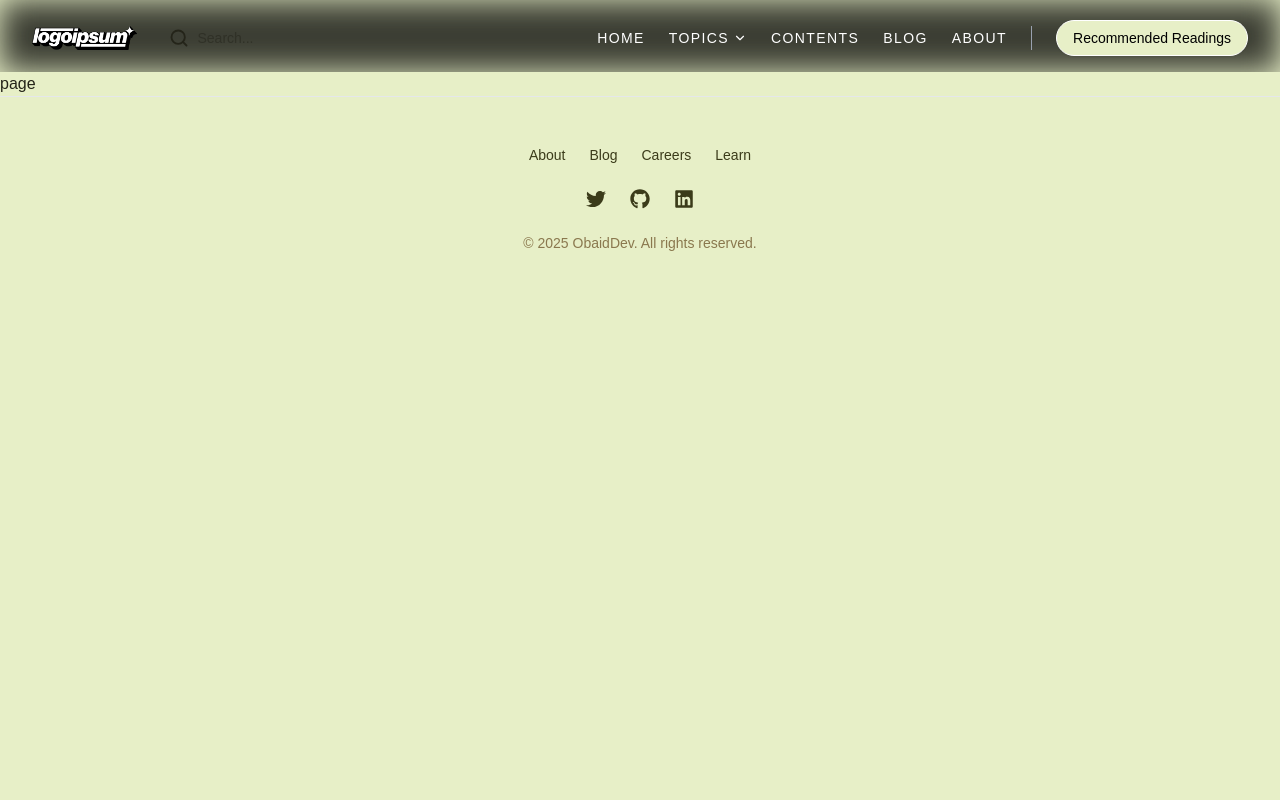
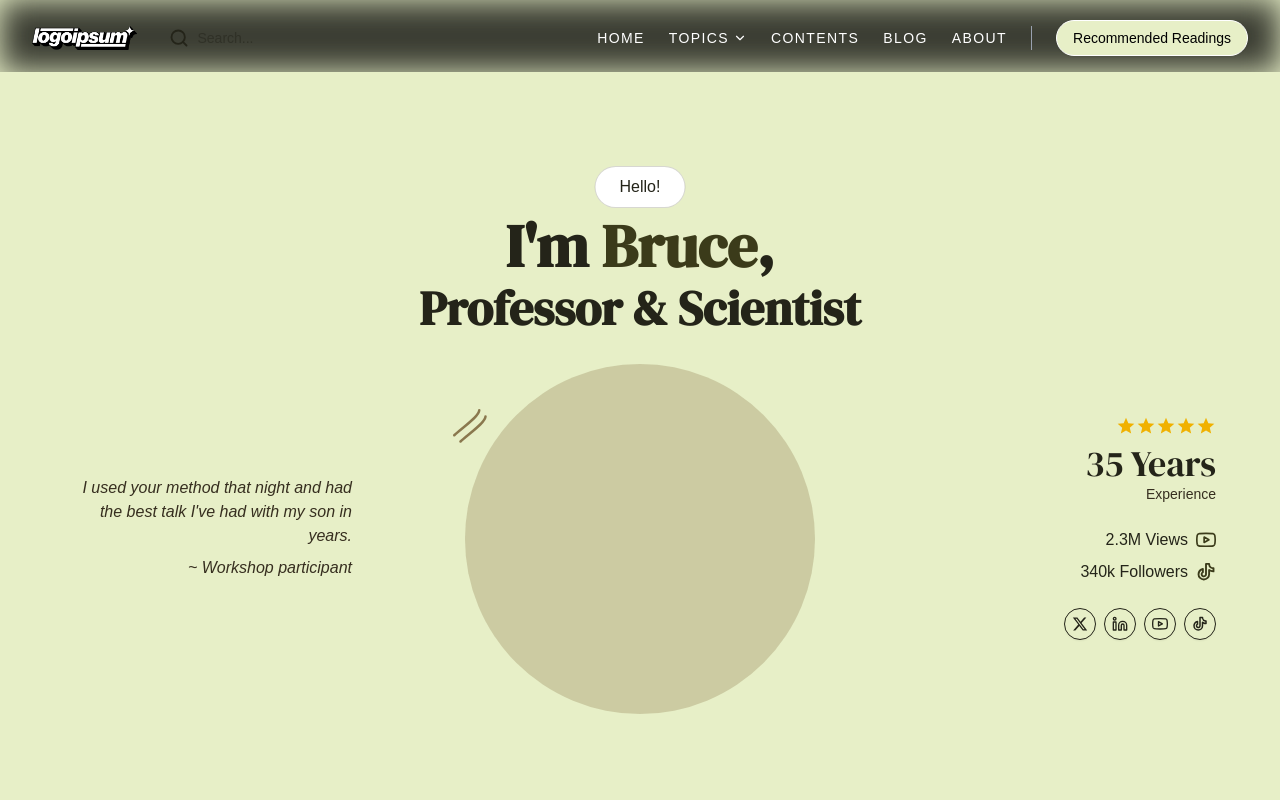
Before and after one commit to Oba1d-Khan/communicationhelp, a Next.js app: page /about in a window 1280 px wide. Shown: the top 800 px of the page. Built offline with nearby package versions, Linux system fonts and the light colour scheme; a web font is replaced by a local one.

Commit message:
add about section

```diff
--- a/src/app/about/page.js
+++ b/src/app/about/page.js
@@ -1,7 +1,12 @@
+import Intro from "@/components/about/Intro";
 import React from "react";
 
 const page = () => {
-  return <div>page</div>;
+  return (
+    <main className="root-layout min-h-screen">
+      <Intro />
+    </main>
+  );
 };
 
 export default page;
--- a/src/app/blog/page.js
+++ b/src/app/blog/page.js
@@ -0,0 +1,7 @@
+import React from "react";
+
+const page = () => {
+  return <div>page</div>;
+};
+
+export default page;
--- a/src/app/page.js
+++ b/src/app/page.js
@@ -3,11 +3,9 @@ import CTA from "@/components/shared/CTA";
 
 export default function Home() {
   return (
-    <div className="root-layout  ">
-      <main>
-        <Hero />
-      </main>
+    <main className="root-layout min-h-screen">
+      <Hero />
       <CTA />
-    </div>
+    </main>
   );
 }
--- /dev/null
+++ b/src/components/about/Intro.jsx
@@ -0,0 +1,167 @@
+import React from "react";
+import { Star } from "lucide-react";
+import Image from "next/image";
+import { FiYoutube, FiLinkedin } from "react-icons/fi";
+import { PiTiktokLogoBold } from "react-icons/pi";
+import { FaXTwitter } from "react-icons/fa6";
+import { Button } from "../ui/button";
+
+const Intro = () => {
+  return (
+    <section className="w-full py-12 md:py-24 bg-background relative overflow-hidden ">
+      <div className="container relative">
+        {/* Hello bubble */}
+        <div className="absolute -top-6 md:top-[-50px] left-1/2 transform -translate-x-1/2 -translate-y-1/2 md:translate-y-0">
+          <div className="bg-white dark:bg-primary/20 px-6 py-2  rounded-full border border-primary/20">
+            <span className="font-medium">Hello!</span>
+          </div>
+        </div>
+
+        {/* Name and title positioned behind the head */}
+        <div className="text-center mb-8 relative z-10">
+          <h2 className="text-4xl md:text-6xl font-heading">
+            <span className="text-foreground">I'm </span>
+            <span className="text-primary">Bruce</span>
+            <span className="text-foreground">,</span>
+          </h2>
+          <h3 className="text-3xl md:text-5xl font-heading text-foreground mt-2">
+            Professor & Scientist
+          </h3>
+        </div>
+
+        <div className="flex flex-col md:flex-row items-center justify-between relative">
+          {/* Left side - Quote */}
+          <div className="md:w-1/4 mb-8 md:mb-0 relative z-20">
+            <div className="text-4xl font-heading text-primary absolute -left-8 top-0">
+              "
+            </div>
+            <p className="text-text-light text-center md:text-end pl-4 italic">
+              I used your method that night and had the best talk I've had with
+              my son in years.
+              <span className="block mt-2 font-medium">
+                ~ Workshop participant
+              </span>
+            </p>
+          </div>
+
+          {/* Center - Profile Image with background circle */}
+          <div className="relative md:w-2/4 flex justify-center">
+            {/* Background circle */}
+            <div className="absolute w-[280px] h-[280px] md:w-[350px] md:h-[350px] rounded-full bg-secondary/30 z-10"></div>
+
+            {/* Decorative elements */}
+            <div className="absolute top-10 -left-4 md:left-24 z-0">
+              <svg
+                width="50"
+                height="50"
+                viewBox="0 0 40 40"
+                fill="none"
+                xmlns="http://www.w3.org/2000/svg"
+              >
+                <path
+                  d="M10 30C15 25 30 15 30 10"
+                  stroke="#8A784E"
+                  strokeWidth="2"
+                  strokeLinecap="round"
+                />
+                <path
+                  d="M5 25C10 20 25 10 25 5"
+                  stroke="#8A784E"
+                  strokeWidth="2"
+                  strokeLinecap="round"
+                />
+              </svg>
+            </div>
+
+            {/* Profile image */}
+            <div className="relative w-64 h-64 md:w-82 md:h-82 z-20">
+              {/* <Image
+                src="/images/dp.jpg"
+                alt="Bruce Lambert"
+                fill
+                className="object-cover rounded-full"
+                priority
+              /> */}
+            </div>
+          </div>
+
+          {/* Right side - Achievements and social */}
+          <div className="md:w-1/4 text-right mt-12 md:mt-0 relative z-20">
+            {/* Star rating */}
+            <div className="flex jcc md:justify-end mb-2">
+              {[1, 2, 3, 4, 5].map((star) => (
+                <svg
+                  key={star}
+                  className="w-5 h-5 text-yellow-500 fill-current"
+                  viewBox="0 0 24 24"
+                >
+                  <path d="M12 17.27L18.18 21l-1.64-7.03L22 9.24l-7.19-.61L12 2 9.19 8.63 2 9.24l5.46 4.73L5.82 21z" />
+                </svg>
+              ))}
+            </div>
+
+            {/* Experience */}
+            <div className="mb-6 text-center md:text-end">
+              <h4 className="text-3xl md:text-4xl font-heading">35 Years</h4>
+              <p className="text-sm text-text-light">Experience</p>
+            </div>
+
+            {/* Social stats */}
+            <div className="space-y-2 mb-6">
+              <div className="flex items-center jcc md:justify-end gap-2">
+                <span className="font-medium">2.3M Views</span>
+                <FiYoutube className="h-5 w-5 text-primary" />
+              </div>
+              <div className="flex items-center jcc md:justify-end gap-2">
+                <span className="font-medium">340k Followers</span>
+                <PiTiktokLogoBold className="h-5 w-5 text-primary" />
+              </div>
+            </div>
+
+            {/* Social links */}
+            <div className="flex gap-2 jcc md:justify-end">
+              <Button
+                variant="outline"
+                size="icon"
+                className="rounded-full h-8 w-8"
+              >
+                <FaXTwitter className="h-4 w-4" />
+
+                <span className="sr-only">Twitter</span>
+              </Button>
+              <Button
+                variant="outline"
+                size="icon"
+                className="rounded-full h-8 w-8"
+              >
+                <FiLinkedin className="h-4 w-4" />
+
+                <span className="sr-only">LinkedIn</span>
+              </Button>
+              <Button
+                variant="outline"
+                size="icon"
+                className="rounded-full h-8 w-8"
+              >
+                <FiYoutube className="h-4 w-4" />
+
+                <span className="sr-only">YouTube</span>
+              </Button>{" "}
+              <Button
+                variant="outline"
+                size="icon"
+                className="rounded-full h-8 w-8"
+              >
+                <PiTiktokLogoBold className="h-4 w-4" />
+
+                <span className="sr-only">TikTok</span>
+              </Button>
+            </div>
+          </div>
+        </div>
+      </div>
+    </section>
+  );
+};
+
+export default Intro;
```
Also changed, not shown: public/images/dp.jpg (added).
